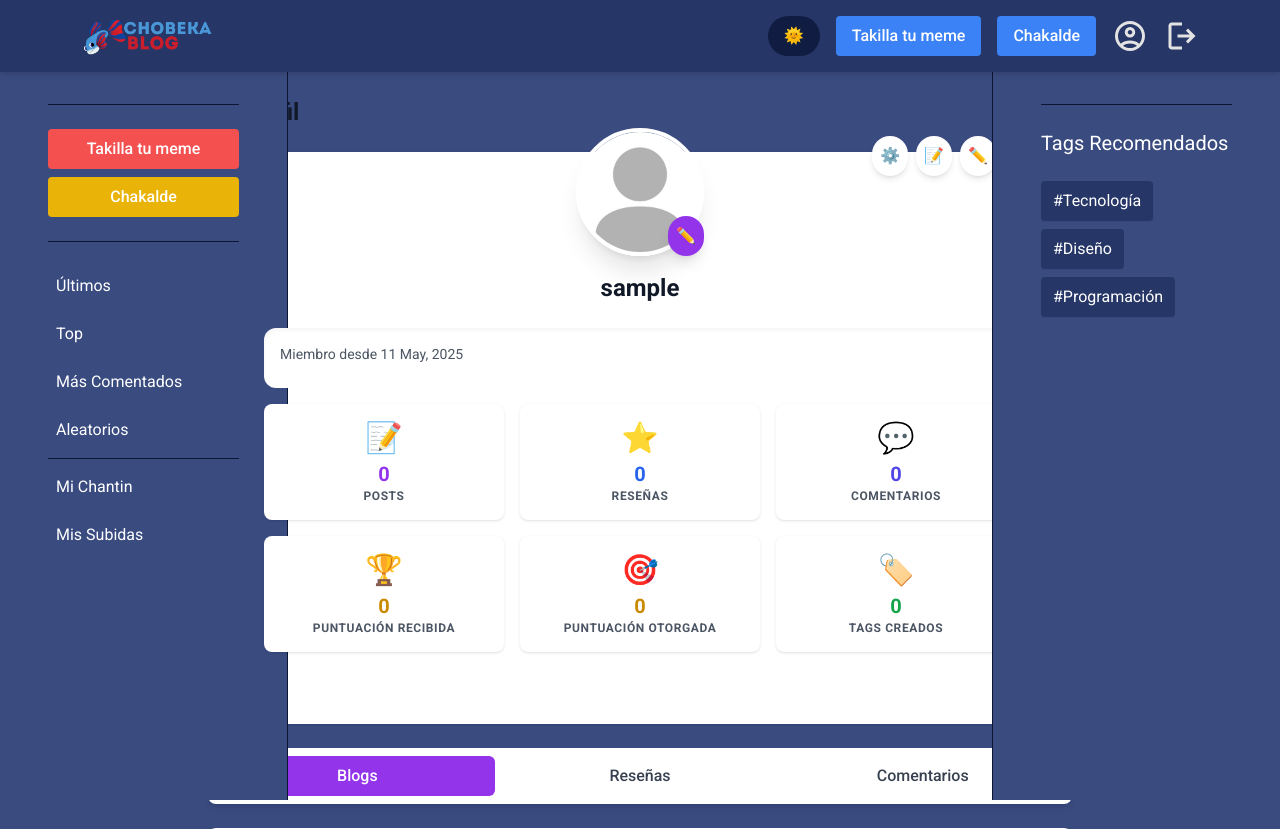
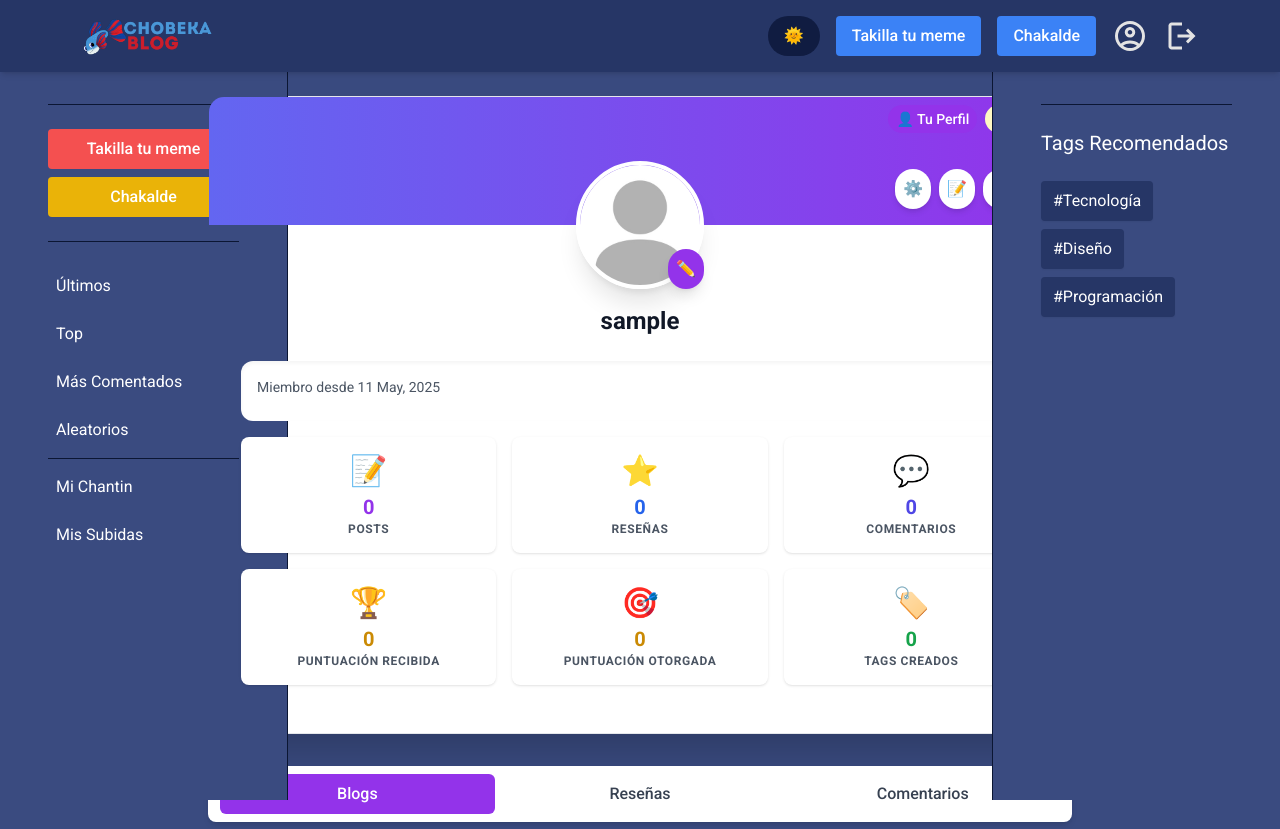
Before and after one commit to edwardperxz/chobeka-blog, a Django app: a page that uses blogapp/templates/blogapp/profile_user.html in a window 1280 px wide. Shown: the top 829 px of the page. Run offline with Django 5.2, Linux system fonts and the light colour scheme; the visitor is signed in with stand-in values (Sample User, id 1); data comes from the database, SQL or seed files in the repository; data that the repository does not hold is empty; some libraries are stand-ins or nearby versions.

Commit message:
refactor: mejorar el diseño del perfil de usuario

```diff
--- a/blogapp/templates/blogapp/profile_user.html
+++ b/blogapp/templates/blogapp/profile_user.html
@@ -2,16 +2,9 @@
 {% load static %}
 {% load widget_tweaks %}
 {% block content %}
-    <h1 class="text-2xl font-bold mb-6 text-gray-900 dark:text-white">
-        {% if user == profile_user %}
-            Tu Perfil
-        {% else %}
-            Perfil de {{ profile_user.username }}
-        {% endif %}
-    </h1>
-
-    <div class="bg-white dark:bg-gray-800 rounded-lg shadow p-6 mb-6">
-        <div class="flex items-center mb-4">
+    <div class="bg-white dark:bg-gray-800 rounded-2xl shadow-2xl border border-gray-200 dark:border-gray-700 p-0 mb-8 overflow-hidden">
+        <!-- Banner section with blurred background -->
+        <div class="relative h-32 bg-gradient-to-r from-indigo-500 to-purple-600">
             {% if profile_user.profile.profile_photo %}
                 <img src="{{ profile_user.profile.profile_photo.url }}" alt="Banner"
                     class="absolute inset-0 w-full h-full object-cover opacity-30 blur-sm pointer-events-none select-none" />
```
